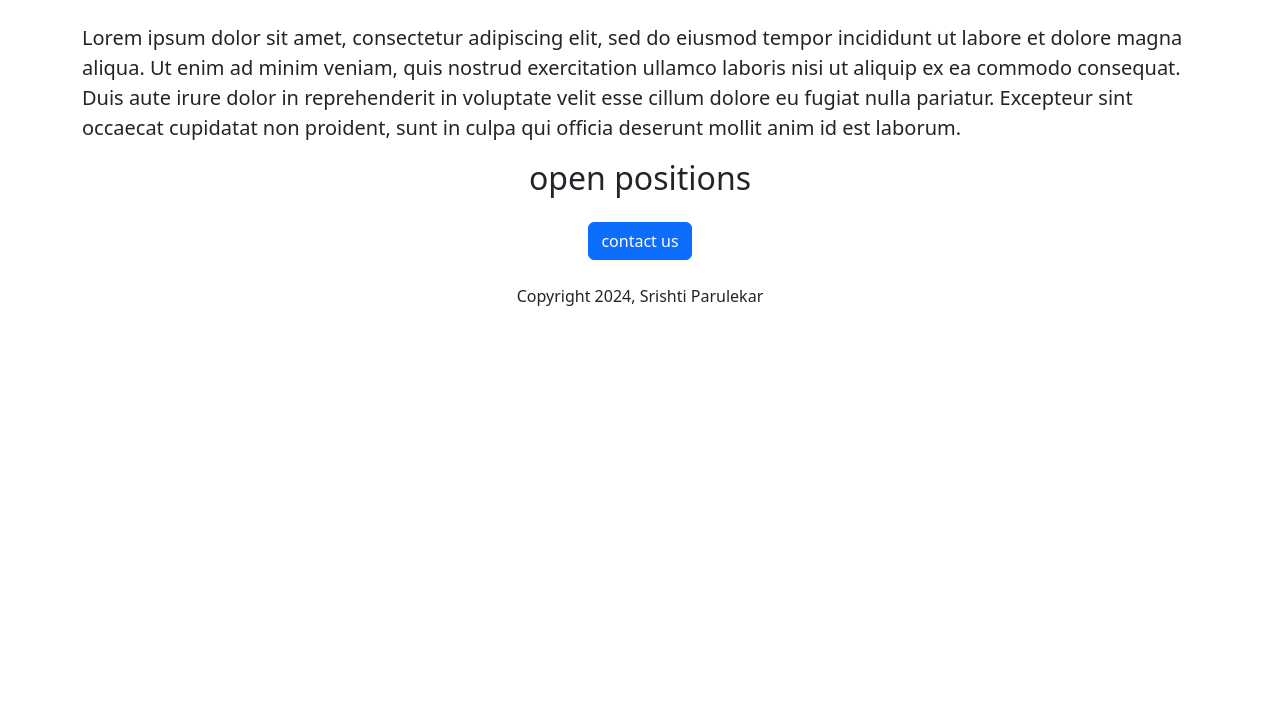
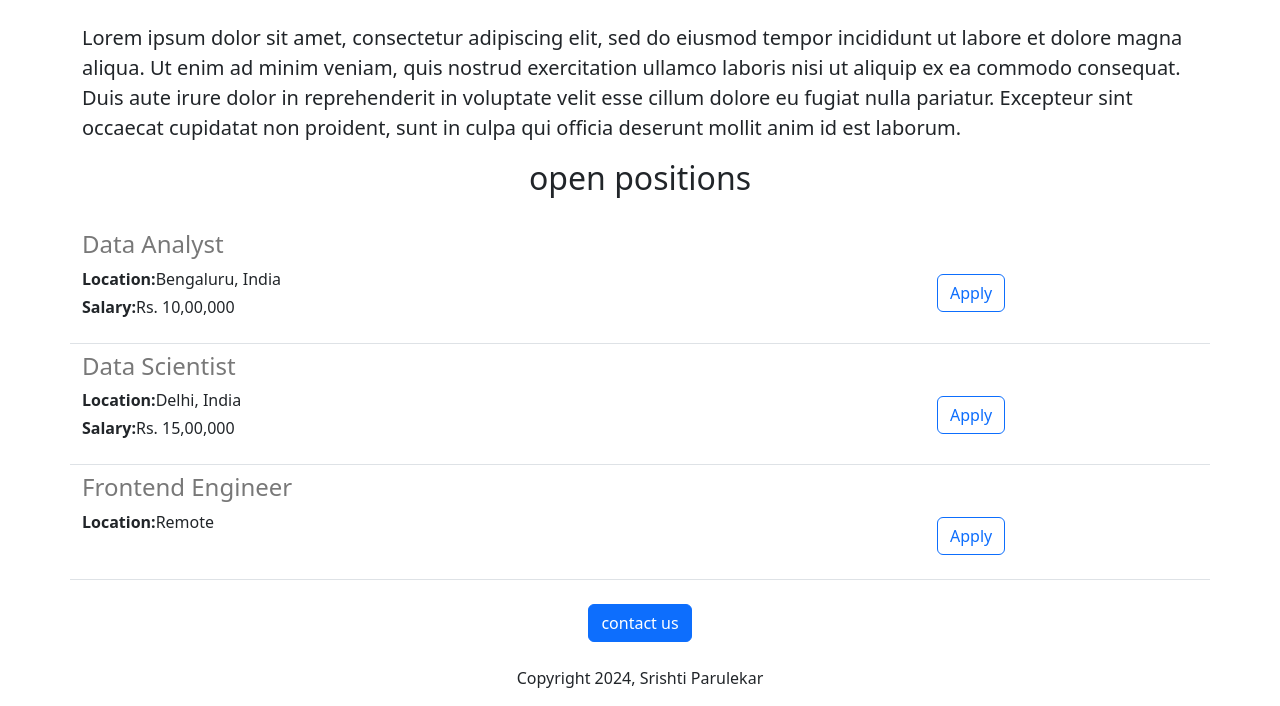
Before and after one commit to srishti-parulekar/infoPractice, a Flask app: page / in a window 1280 px wide. Shown: the part 447-1153 px from the top of the page. Before the commit the page ends 753 px from the top, so only its background shows below. Run offline with Flask 3, Linux system fonts and the light colour scheme.

Commit message:
added jobitems.html

```diff
--- a/app.py
+++ b/app.py
@@ -2,10 +2,29 @@ from flask import Flask, render_template
 
 app = Flask(__name__)
 
+JOBS = [
+  {
+    'id': 1,
+    'title': 'Data Analyst',
+    'location': 'Bengaluru, India',
+    'salary': 'Rs. 10,00,000'
+  },
+  {
+    'id': 2,
+    'title': 'Data Scientist',
+    'location': 'Delhi, India',
+    'salary': 'Rs. 15,00,000'
+  },
+  {
+    'id': 3,
+    'title': 'Frontend Engineer',
+    'location': 'Remote',
+  }
+  ]
 
 @app.route('/')
 def hello_jovian():
-  return render_template('home.html')
+  return render_template('home.html',jobs=JOBS, company_name='Jovian')
 
 
 if __name__ == '__main__':
--- a/templates/home.html
+++ b/templates/home.html
@@ -16,13 +16,18 @@
   </head>
   <body>
     <div class="container">
-      <h1 class="text-center mt-2 mb-4">Jovian Careers</h1>
+      <h1 class="text-center mt-2 mb-4">{{company_name}} Careers</h1>
       <img class="img-fluid" id="banner" src="https://171d870c-cca1-4bc6-b085-c8b35ede4065-00-28i38jwzr83tr.sisko.replit.dev/static/banner.jpg" height="320">
       <h2 class="text-center mt-2 mb-4">About us</h2>
       <p class="lead">Lorem ipsum dolor sit amet, consectetur adipiscing elit, sed do eiusmod tempor incididunt ut labore et dolore magna aliqua. Ut enim ad minim veniam, quis nostrud exercitation ullamco laboris nisi ut aliquip ex ea commodo consequat. Duis aute irure dolor in reprehenderit in voluptate velit esse cillum dolore eu fugiat nulla pariatur. Excepteur sint occaecat cupidatat non proident, sunt in culpa qui officia deserunt mollit anim id est laborum.</p>
       <h2 class="text-center mt-2 mb-4">open positions</h2>
+      <div>
+        {% for job in jobs %}
+        {% include 'jobitems.html' %}
+        {%endfor%}
+      </div>
       <div class="text-center">
-        <button class="btn btn-primary">contact us</button>
+        <button class="btn btn-primary mt-4">contact us</button>
         <p class="mt-4">Copyright 2024, Srishti Parulekar</p>
       </div>
     </div>
--- /dev/null
+++ b/templates/jobitems.html
@@ -0,0 +1,14 @@
+<div class="border-bottom row" style="padding-top:4px">
+  <div class="col-9">
+    <h4 style="color:rgb(120,120,120);" class="mb-2 mt-1">{{job['title']}}</h4>
+    <div class="mb-1"><b>Location:</b>{{job['location']}}
+    </div>
+    {%if 'salary' in job%}
+    <div class="mb-4"><b>Salary:</b>{{job['salary']}}
+      </div>
+    {%endif%}
+  </div>
+  <div class="col-3 mt-4">
+    <button type="button" class="btn btn-outline-primary mt-4 mb-4">Apply</button>
+  </div>
+</div>
```
